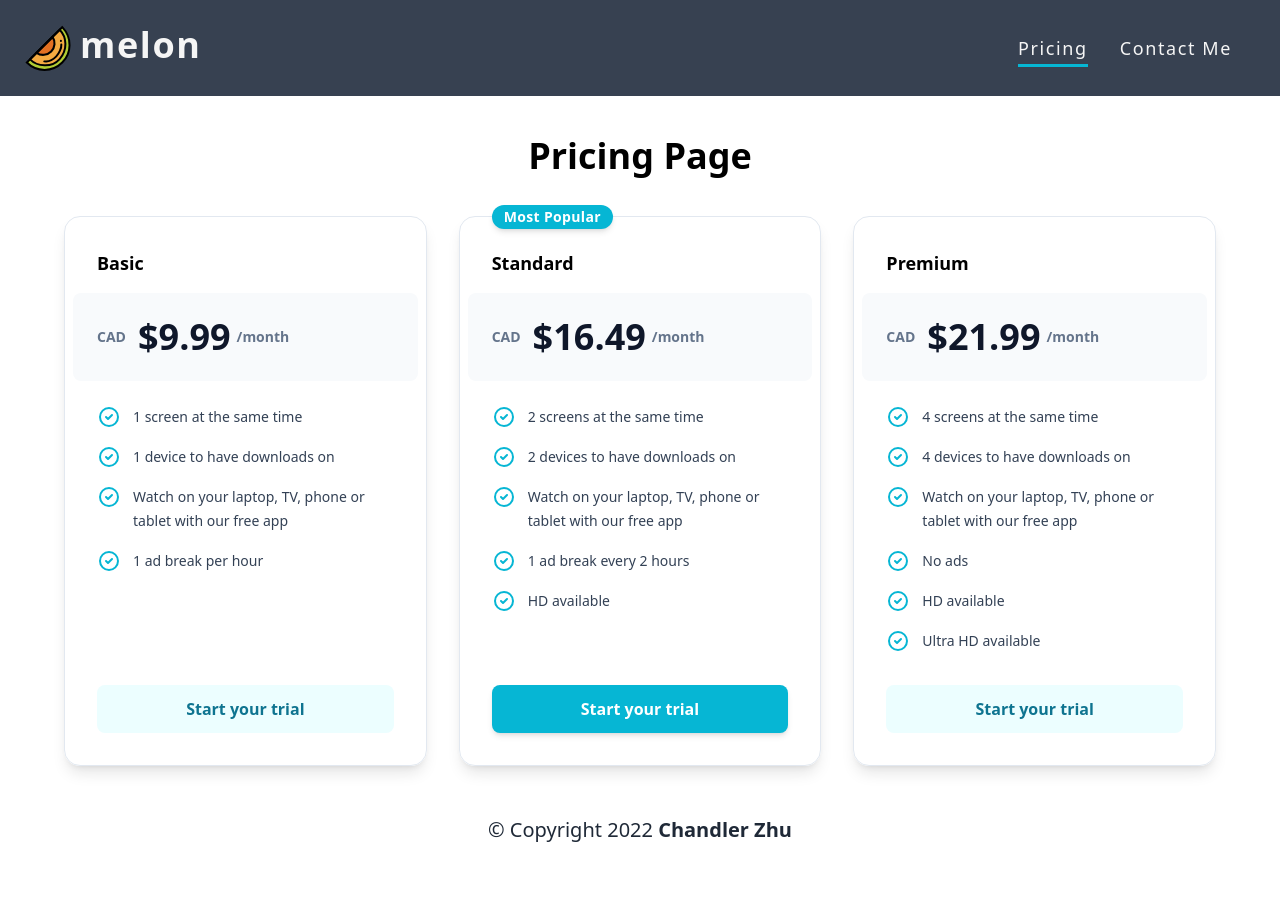
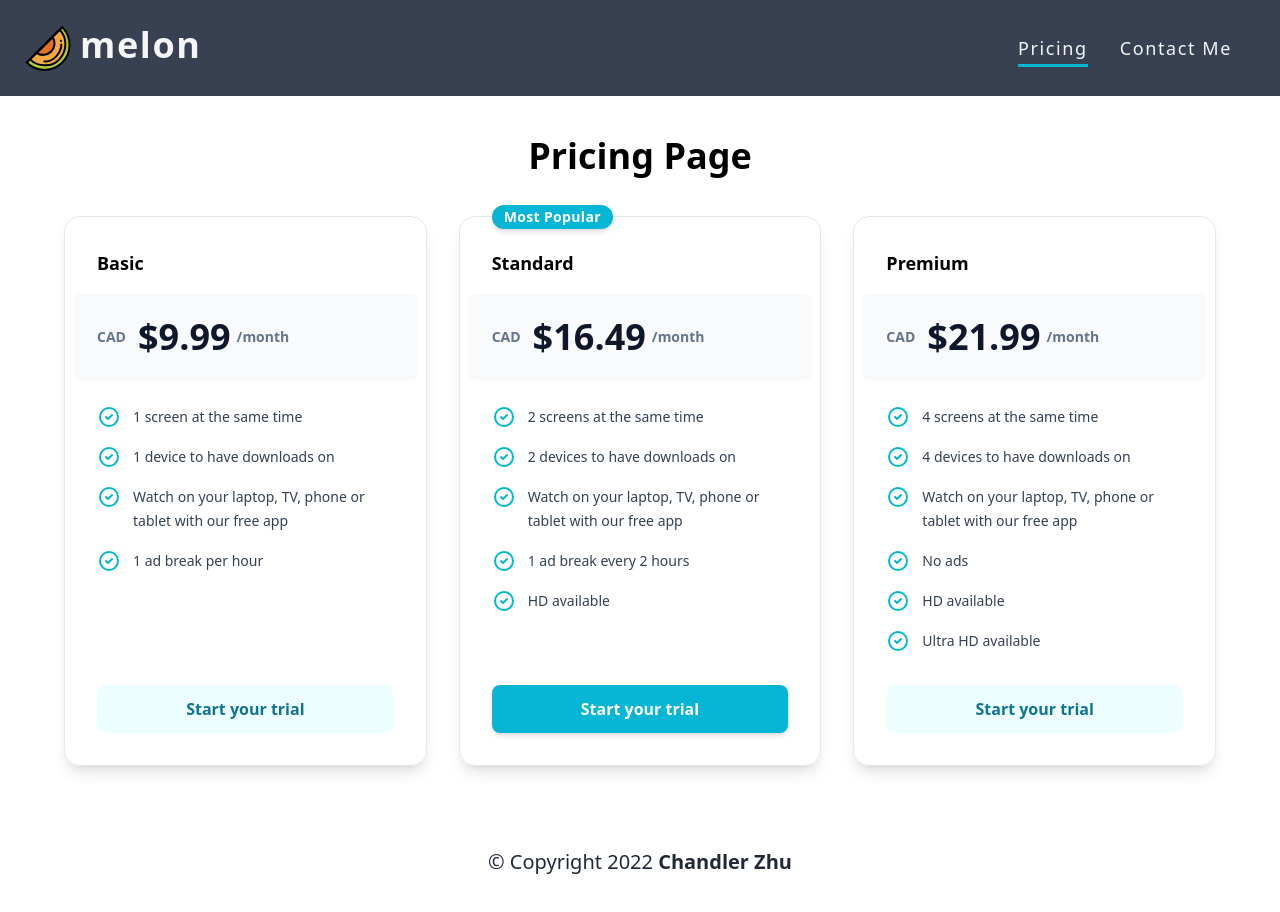
Before and after one commit to Chandler-Zhu/melon-movies, a Next.js app: page /pricing in a window 1280 px wide. Shown: the top 912 px of the page. Built offline with nearby package versions, Linux system fonts and the light colour scheme; what @shoelace-style/shoelace would draw is missing.

Commit message:
add margin to footer

```diff
--- a/components/Footer.js
+++ b/components/Footer.js
@@ -1,6 +1,6 @@
 const Footer = () => {
   return (
-    <div className="text-center h-32 flex items-center justify-center">
+    <div className="mt-8 text-center h-32 flex items-center justify-center">
       <p className="text-xl text-gray-800">
         &copy; Copyright 2022 <span className="font-bold">Chandler Zhu</span>
       </p>
```
